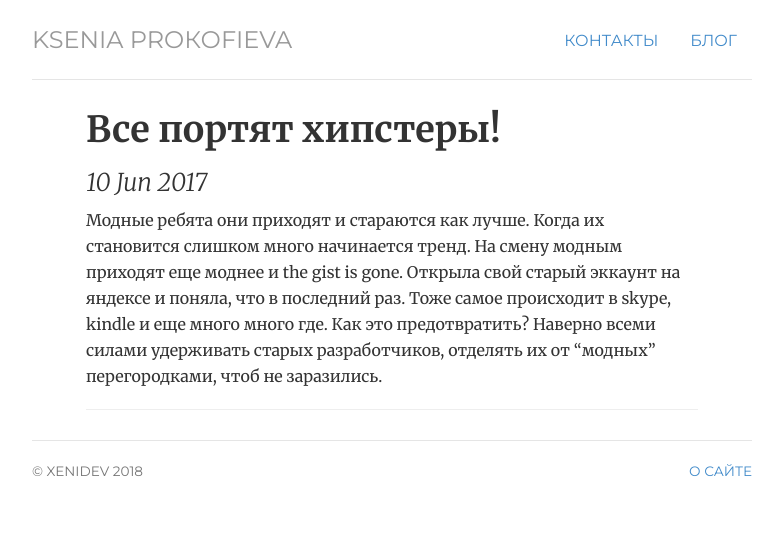
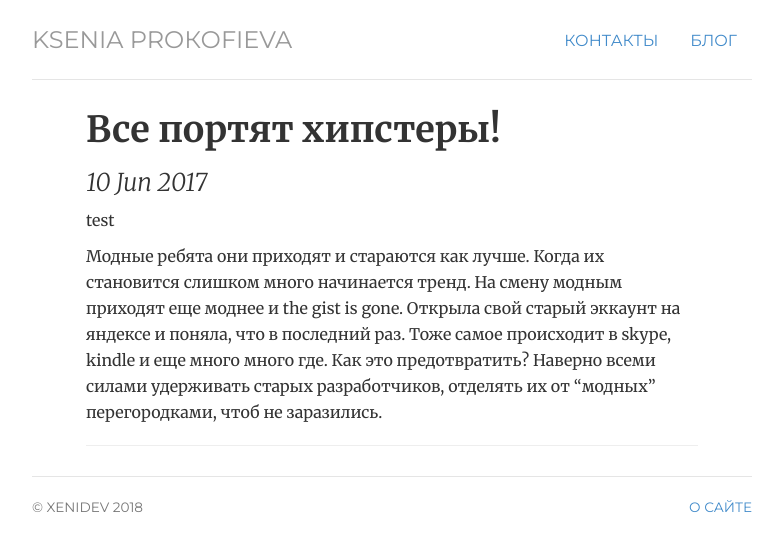
Before and after one commit to ValeraS/xenidev.github.io, a Jekyll site: the page built from _posts/2017-06-10-Все-портят -хипстеры!.md, in a window 1280 px wide. Shown: the top 551 px of the page, without its empty margins (248-1030 px from the left). Built offline with Jekyll 4.4.1, drawn with Linux system fonts in a browser that asks for light colours.

Commit message:
Update post.html

```diff
--- a/_layouts/post.html
+++ b/_layouts/post.html
@@ -12,7 +12,7 @@ notes: active
 			</info></h2>
 			<!-- Post content -->
 			<div class="notebody">
-				{{ content }}
+				<p>test</p>{{ content }}
 			</div>
 			<!-- Post info -->
 			<div class="noteinfo">
```
